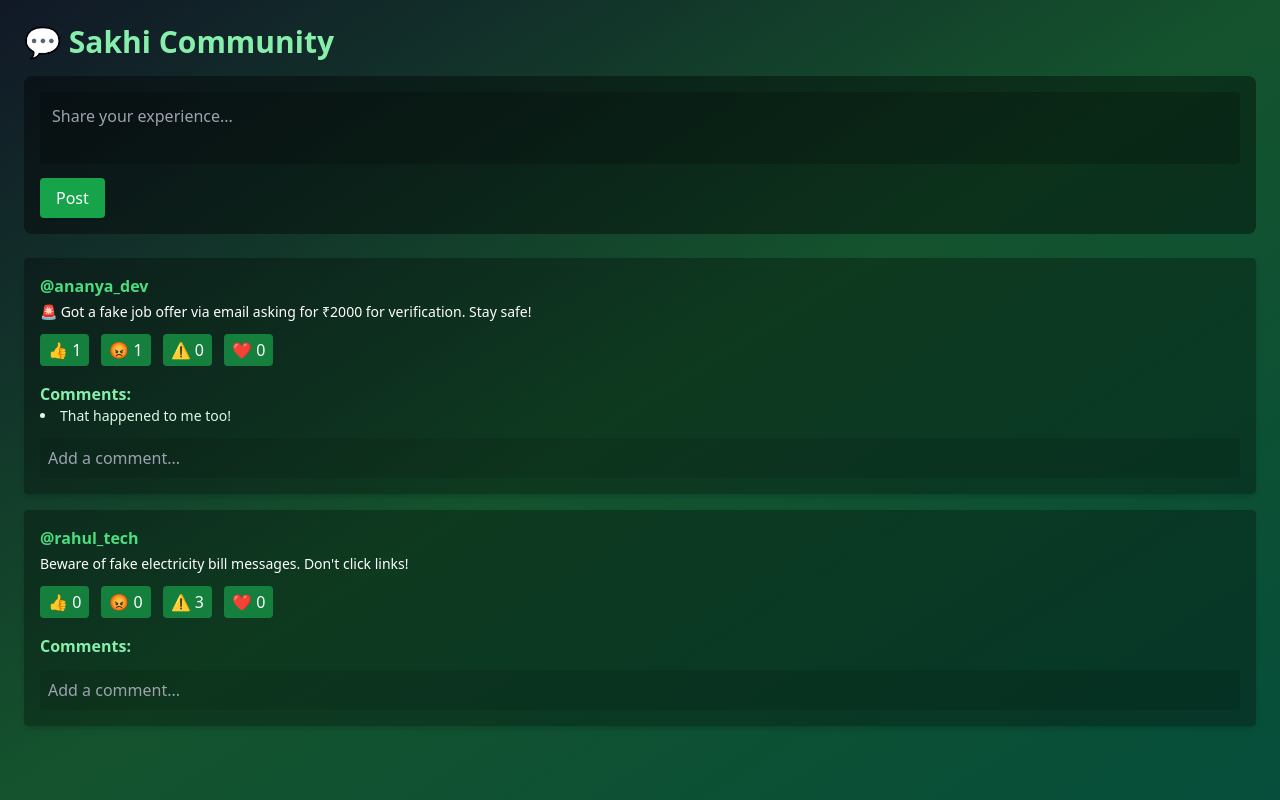
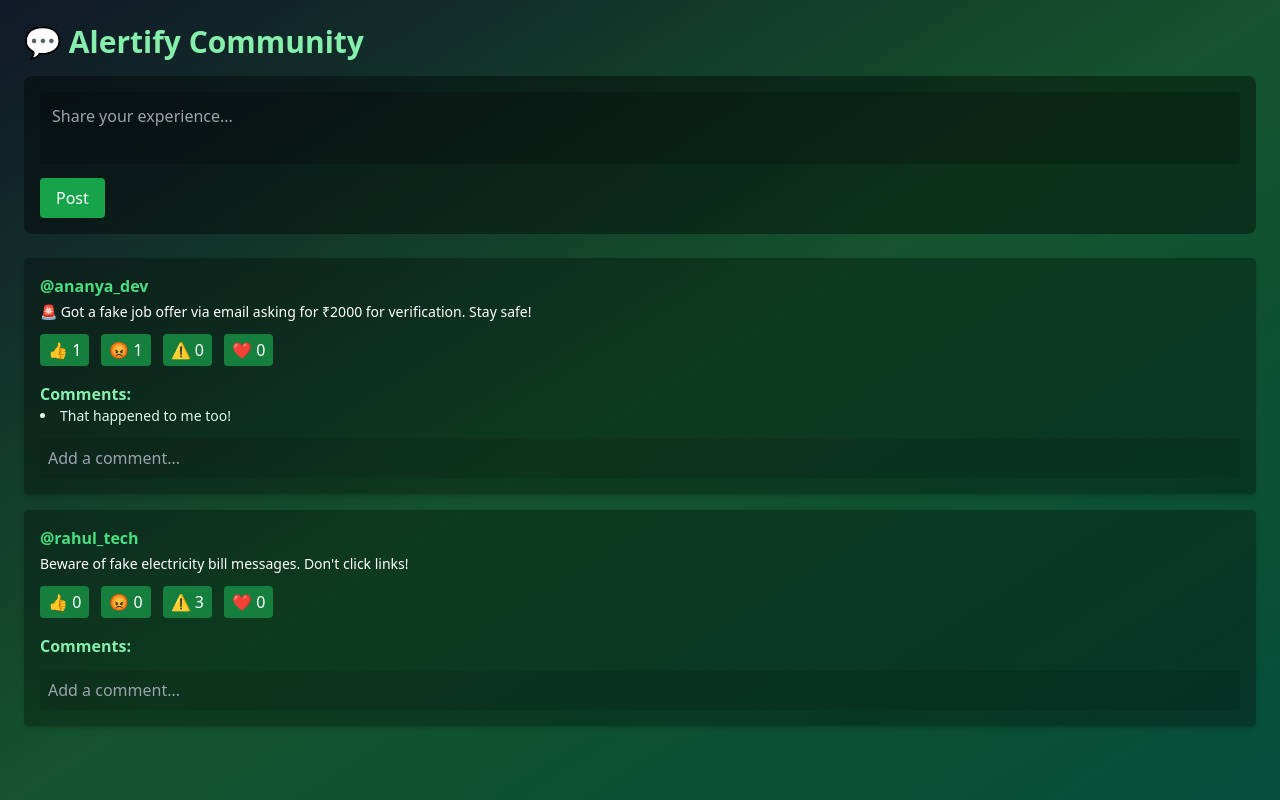
Before and after one commit to Ashnoor1313/Alertifynew, a React (Vite) app in the folder frontend/: page /tweets in a window 1280 px wide. Built offline with nearby package versions, Linux system fonts and the light colour scheme; no server answers.

Commit message:
Change community title to 'Alertify'

```diff
--- a/frontend/src/components/CommunityTweets.jsx
+++ b/frontend/src/components/CommunityTweets.jsx
@@ -1,3 +1,4 @@
+//communityTweets.jsx
 import React, { useState } from "react";
 
 const initialPosts = [
@@ -56,7 +57,7 @@ const CommunityTweets = () => {
 
   return (
     <div className="min-h-screen bg-gradient-to-br from-gray-900 via-green-900 to-emerald-900 text-white p-6">
-      <h2 className="text-3xl font-bold text-green-300 mb-4">💬 Sakhi Community</h2>
+      <h2 className="text-3xl font-bold text-green-300 mb-4">💬 Alertify Community</h2>
 
       {/* New Post Box */}
       <div className="bg-black/40 rounded-lg p-4 mb-6">
```
